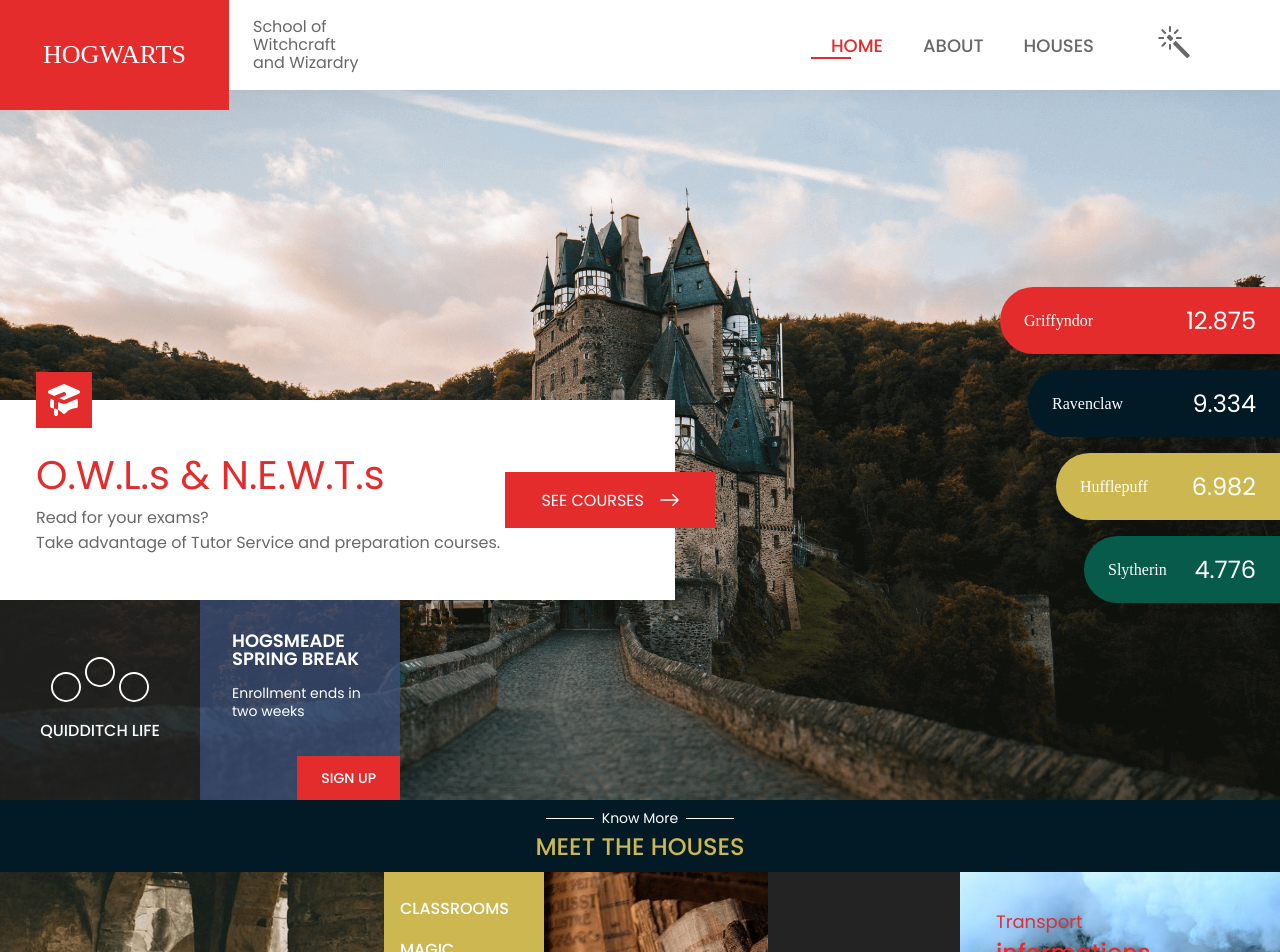
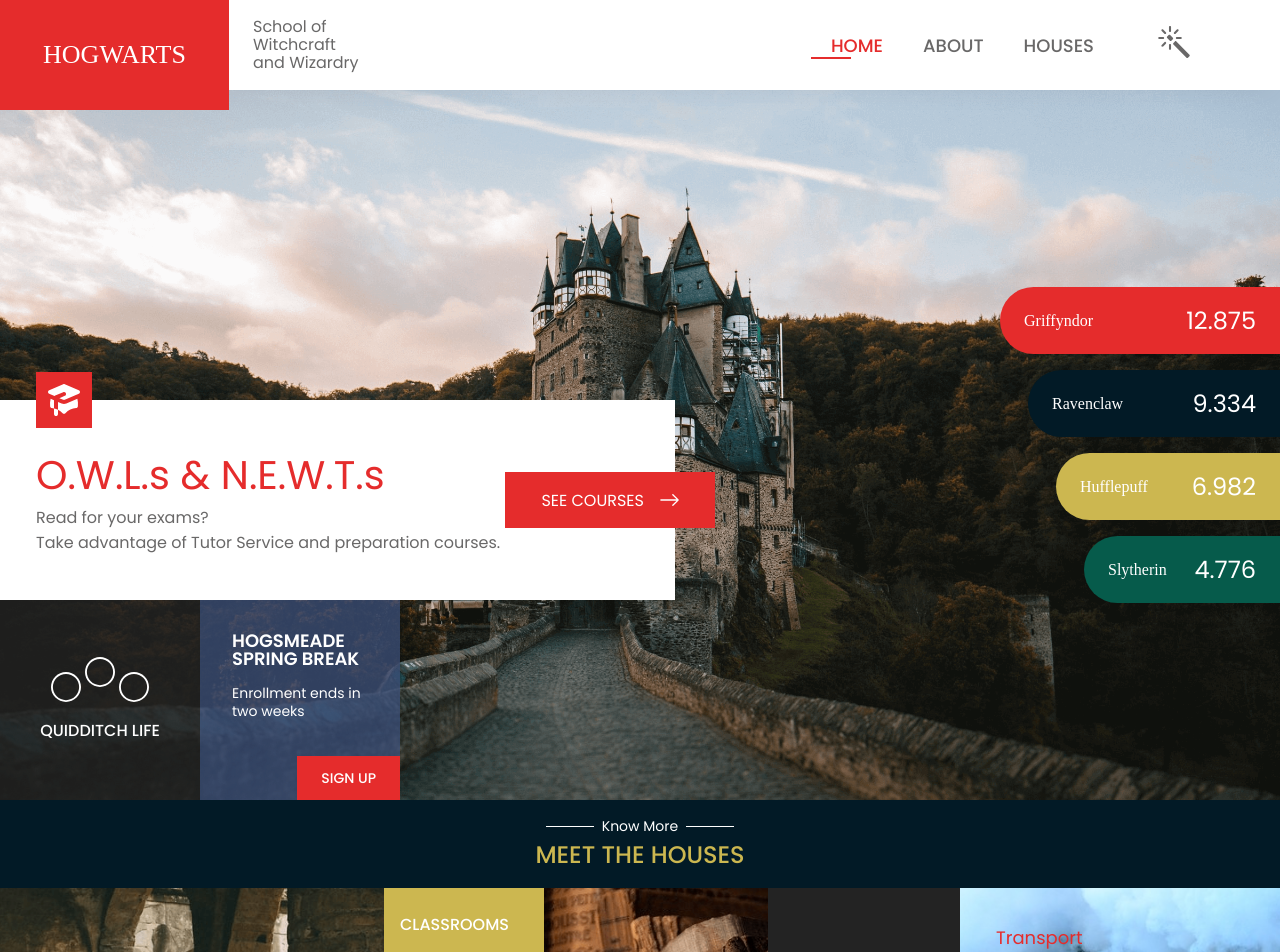
Before and after one commit to Pedro-Henrique-Ferreti/hogwarts-school, a Nuxt app: page / in a window 1280 px wide. Shown: the top 952 px of the page. Built offline with nearby package versions, Linux system fonts and the light colour scheme; a web font is replaced by a local one.

Commit message:
Increased SectinoHeader padding

```diff
--- a/components/SectionHeader.vue
+++ b/components/SectionHeader.vue
@@ -26,7 +26,7 @@
   align-items: center;
   width: 100%;
   background-color: $blue-1;
-  padding: 8px 0;
+  padding: 16px 0;
   &__subtitle {
     display: flex;
     justify-content: space-between;
```
